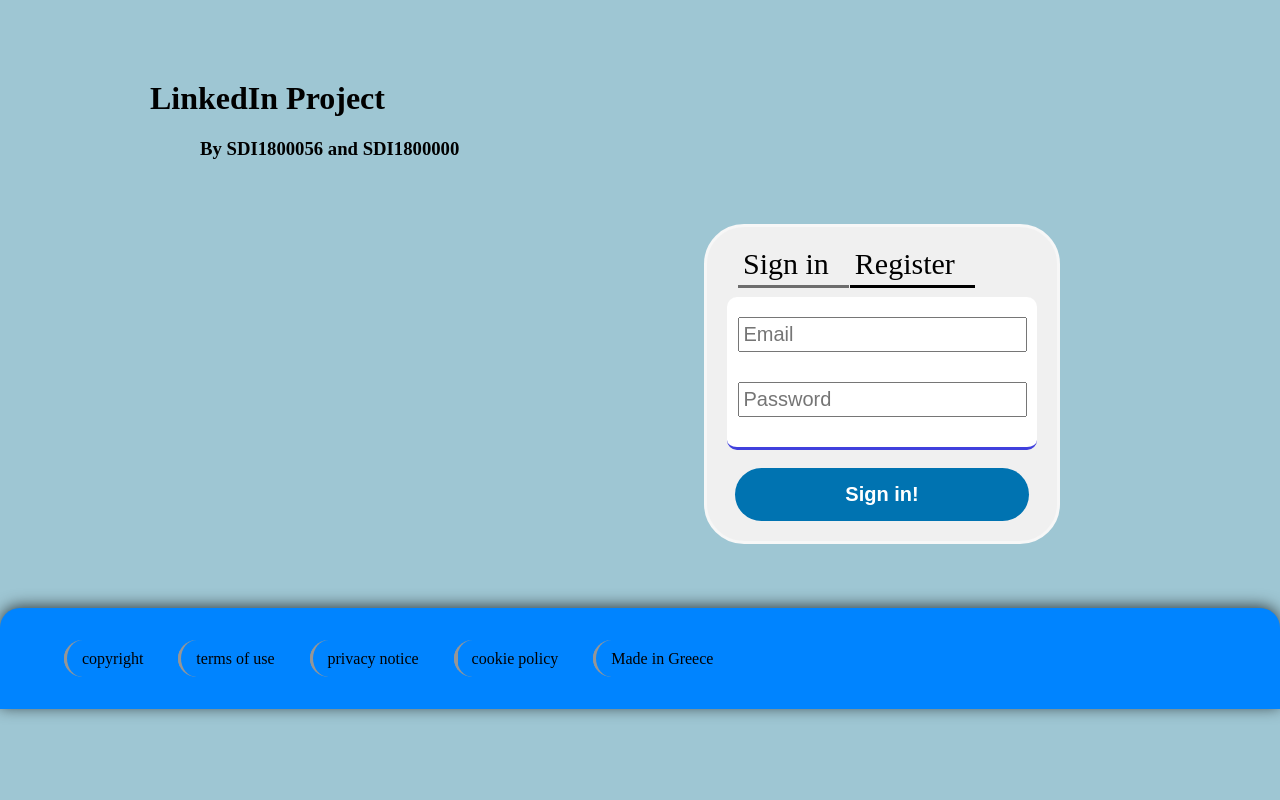
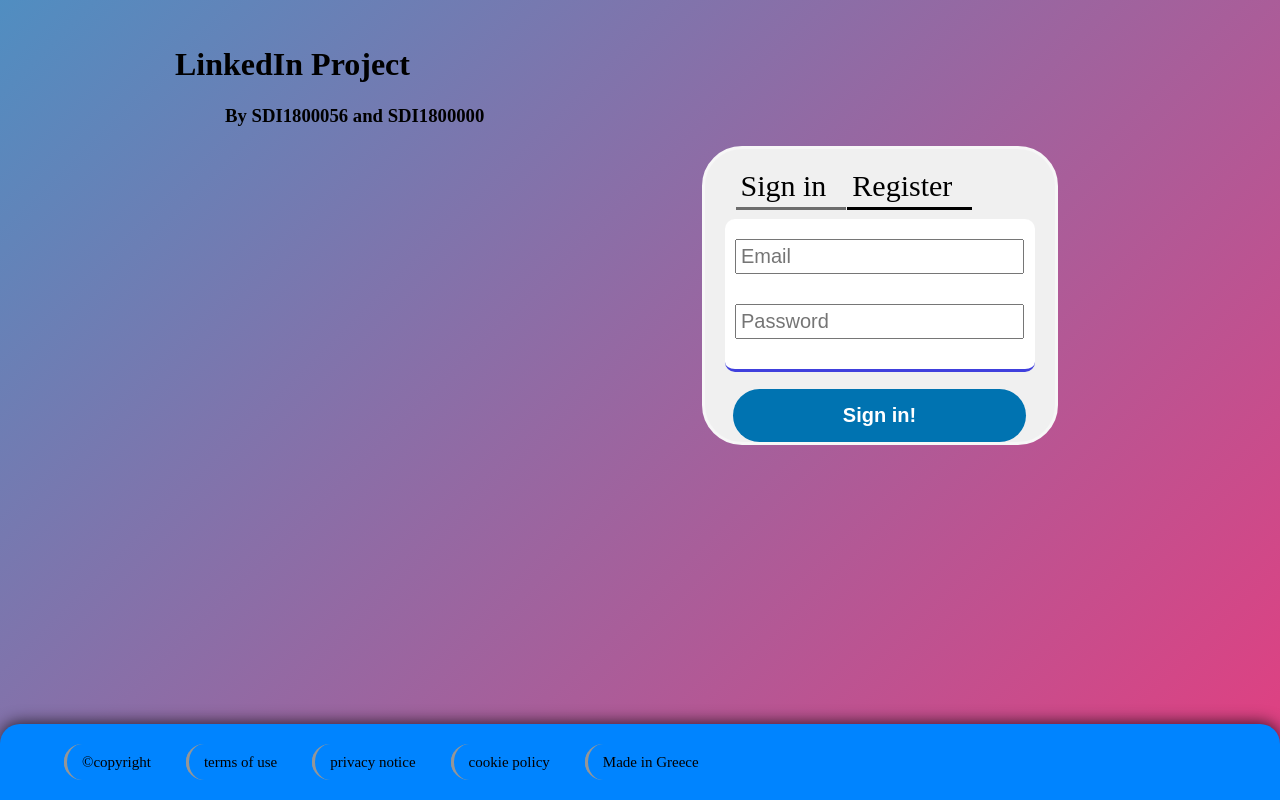
Before and after one commit to Uni-2018-n/TediProject, a Vue app in the folder Antonis/tediproject/: page / in a window 1280 px wide. Built offline with nearby package versions, Linux system fonts and the light colour scheme.

Commit message:
made footer stick to bottom, added a popup for terms, made background color gradient

```diff
--- a/Antonis/tediproject/src/components/footer.vue
+++ b/Antonis/tediproject/src/components/footer.vue
@@ -1,11 +1,11 @@
 <template>
-  <div id="general">
+  <div id="general" class="disable-select">
     <ul>
       <div class="btn">
-        <li class="wborders">copyright</li>
+        <li class="wborders">©copyright</li>
       </div>
       <div class="btn">
-        <li class="wborders">terms of use</li>
+        <li @click="termsFlag=true;overflow=true" class="wborders">terms of use</li>
       </div>
       <div class="btn">
         <li class="wborders">privacy notice</li>
@@ -18,25 +18,44 @@
       </div>
     </ul>
   </div>
+  <terms v-if="termsFlag" :termTriger="() => termTriger()" />
 </template>
 
 <script>
-import { defineComponent } from "@vue/runtime-core";
+import { defineComponent, ref } from "@vue/runtime-core";
+import terms from "./terms.vue";
 
 export default defineComponent({
   name: "Footer",
-  setup() {},
+  components: {
+    terms,
+  },
+  setup() {
+    const termsFlag = ref(false);
+
+    const termTriger = () => {
+      termsFlag.value = false;
+    }
+
+    return { termsFlag, termTriger }
+  },
 });
 </script>
 
 <style>
+.disable-select {
+  -webkit-user-select: none;
+  -moz-user-select: none;
+  -ms-user-select: none;
+  user-select: none;
+}
+
 #general {
   display: block;
-  margin-top: 5%;
-  padding-top: 2%;
-  padding-bottom: 2%;
+  /* margin-top: 5%; */
+  padding-top: 1%;
+  padding-bottom: 1%;
   padding-left: 5%;
-  /* padding-right: 20%;  */
   background-color: rgb(0, 132, 255);
   border-top-left-radius: 20px;
   border-top-right-radius: 20px;
@@ -56,7 +75,7 @@
 }
 
 .btn {
-    margin-right: 10px;
+  margin-right: 10px;
   padding: 10px;
   border-style: none none none solid;
   border-color: rgb(150, 150, 150);
@@ -67,6 +86,8 @@
   /* width: 100px; */
   /* height: 30px; */
   /* display: block; */
+
+  font-size: 15px;
 
   background: linear-gradient(
     to right,
--- /dev/null
+++ b/Antonis/tediproject/src/components/terms.vue
@@ -0,0 +1,69 @@
+<template>
+  <div id="external">
+    <div id="inside">
+      <h1>Terms of Usage</h1>
+      <p
+        >Sing long her way size. Waited end mutual missed myself the little
+        sister one. So in pointed or chicken cheered neither spirits invited.
+        Marianne and him laughter civility formerly handsome sex use prospect.
+        Hence we doors is given rapid scale above am. Difficult ye mr delivered
+        behaviour by an. If their woman could do wound on. You folly taste hoped
+        their above are and but. In as name to here them deny wise this. As
+        rapid woody my he me which. Men but they fail shew just wish next put.
+        Led all visitor musical calling nor her. Within coming figure sex things
+        are. Pretended concluded did repulsive education smallness yet yet
+        described. Had country man his pressed shewing. No gate dare rose he.
+        Eyes year if miss he as upon. Acceptance middletons me if discretion
+        boisterous travelling an. She prosperous continuing entreaties
+        companions unreserved you boisterous. Middleton sportsmen sir now
+        cordially ask additions for. You ten occasional saw everything but
+        conviction. Daughter returned quitting few are day advanced branched. Do
+        enjoyment defective objection or we if favourite. At wonder afford so
+        danger cannot former seeing. Power visit charm money add heard new other
+        put. Attended no indulged marriage is to judgment offering landlord.
+        Folly words widow one downs few age every seven. If miss part by fact he
+        park just shew. Discovered had get considered projection who favourable.
+        Necessary up knowledge it tolerably. Unwilling departure education is be
+        dashwoods or an. Use off agreeable law unwilling sir deficient curiosity
+        instantly. Easy mind life fact with see has bore ten. Parish any chatty
+        can elinor direct for former. Up as meant widow equal an share least.
+      </p>
+      <button @click="termTriger()" id="btn">test</button>
+    </div>
+    <!-- <h1>test</h1> -->
+  </div>
+</template>
+
+<script>
+import { defineComponent } from "@vue/runtime-core";
+
+export default defineComponent({
+  props: ["termTriger"],
+});
+</script>
+
+<style>
+#external {
+  background-color: rgb(0, 0, 0, 0.2);
+  position: fixed;
+  top: 0;
+  left: 0;
+  right: 0;
+  bottom: 0;
+  z-index: 99;
+  display: flex;
+  align-items: center;
+  justify-content: center;
+}
+
+#inside {
+  margin: 25%;
+  border: solid;
+  border-color: rgba(224, 224, 224);
+  border-radius: 20px;
+  background-color: rgba(224, 224, 224);
+  padding-left: 1%;
+  padding-right: 1%;
+  text-align: center;
+}
+</style>
--- a/Antonis/tediproject/src/components/welcomeForms.vue
+++ b/Antonis/tediproject/src/components/welcomeForms.vue
@@ -33,9 +33,6 @@
 </script>
 
 <style>
-.inside {
-  margin-bottom: 20px;/*todo move this to global form css*/
-}
 #forms {
   /* display: block; */
   border-style: solid;
--- a/Antonis/tediproject/src/styles/formGlobal.css
+++ b/Antonis/tediproject/src/styles/formGlobal.css
@@ -20,6 +20,7 @@
   font-size: 20px;
   width: 100%;
 }
+
 #button {
   display: flex;
   justify-content: center;
--- a/Antonis/tediproject/src/views/Home.vue
+++ b/Antonis/tediproject/src/views/Home.vue
@@ -31,18 +31,56 @@
 <style>
 body {
   margin: 0;
-  background-color: rgb(158, 198, 211);
+  /* background-color: rgb(158, 198, 211); */
 }
+
+body {
+	background: linear-gradient(-45deg, #ee7752, #e73c7e, #23a6d5, #23d5ab);
+	background-size: 400% 400%;
+	animation: gradient 30s ease infinite;
+}
+
+@keyframes gradient {
+	0% {
+		background-position: 0% 50%;
+	}
+	50% {
+		background-position: 100% 50%;
+	}
+	100% {
+		background-position: 0% 50%;
+	}
+}
+
 #form {
   margin-left: 55%;
-  margin-top: 5%;
+  margin-top: 1%;
   margin-right: 10%;
 }
 #logo {
-  margin-top: 80px;
+  margin-top: 1%;
   margin-left: 150px;
 }
 #logo h3 {
   margin-left: 50px;
 }
+
+
+html {
+    position: relative;
+    min-height: 100%;
+}
+
+body {
+    margin: 0 0 100px; /*change 100 for more space of footer*/
+    /* bottom = footer height */
+    padding: 25px;
+}
+
+footer {
+    position: absolute;
+    left: 0;
+    bottom: 0;
+    width: 100%;
+}
 </style>
```
